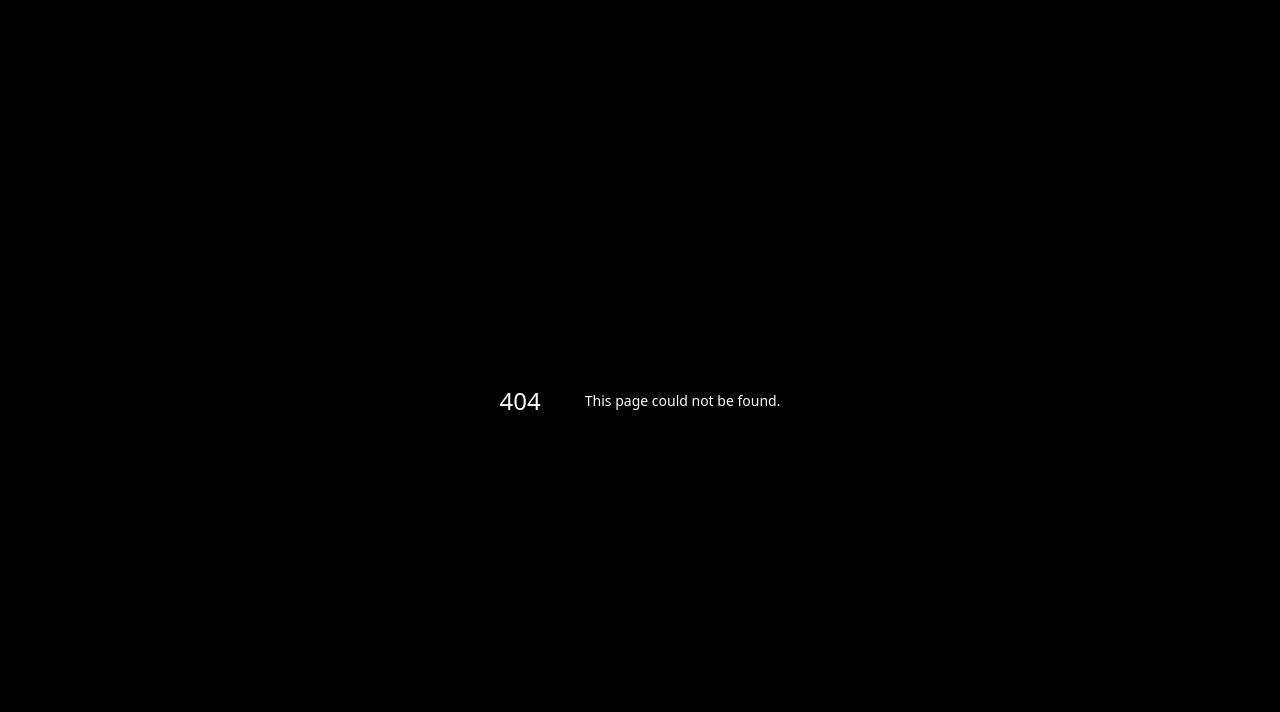
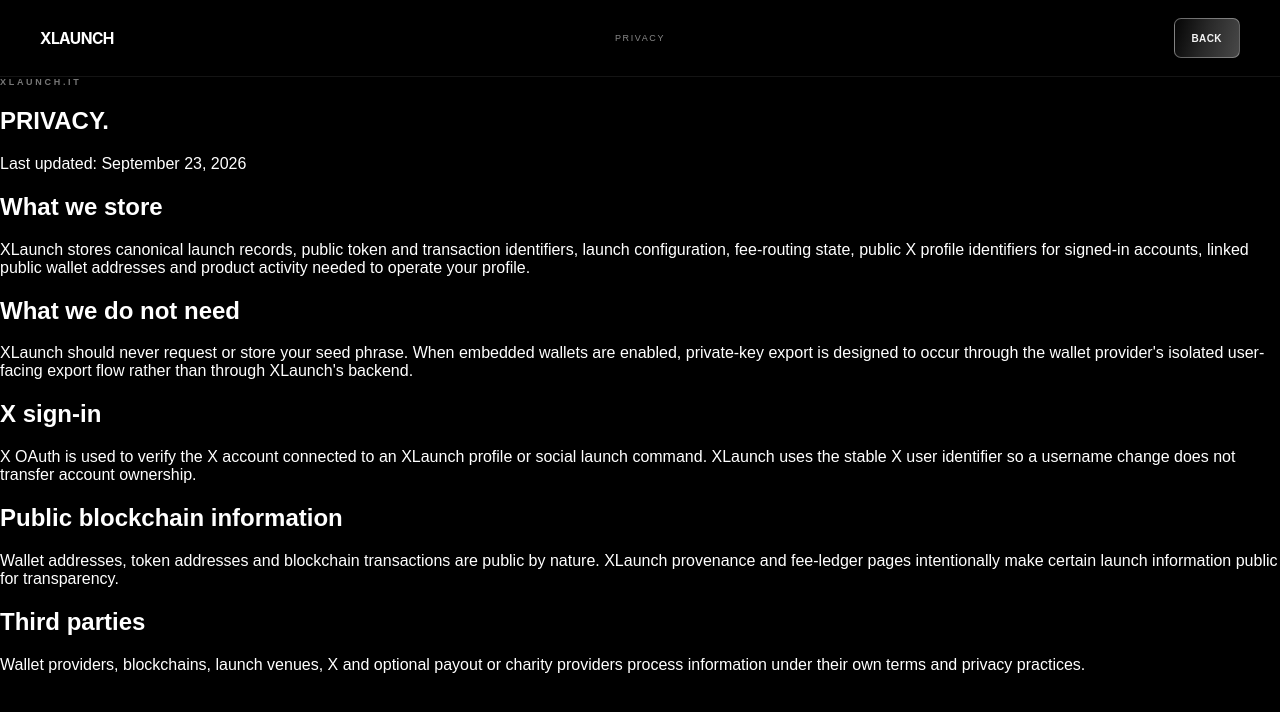
Before and after one commit to shawkkkkk/xlaunch, a Next.js app: page /privacy in a window 1280 px wide. Before the commit this address had no page. Shown: the top 712 px of the page. Built offline with nearby package versions, Linux system fonts and the light colour scheme.

Commit message:
Add XLaunch public trust pages

```diff
--- /dev/null
+++ b/src/app/privacy/page.tsx
@@ -0,0 +1,53 @@
+export default function PrivacyPage() {
+  return (
+    <main className="legalPage">
+      <nav>
+        <a className="logo" href="/">XLAUNCH</a>
+        <div className="navRule">PRIVACY</div>
+        <a className="wallet tokenBack" href="/">BACK</a>
+      </nav>
+      <article>
+        <div className="sectionLabel">XLAUNCH.IT</div>
+        <h1>PRIVACY.</h1>
+        <p className="legalUpdated">Last updated: September 23, 2026</p>
+
+        <h2>What we store</h2>
+        <p>
+          XLaunch stores canonical launch records, public token and transaction
+          identifiers, launch configuration, fee-routing state, public X profile
+          identifiers for signed-in accounts, linked public wallet addresses and
+          product activity needed to operate your profile.
+        </p>
+
+        <h2>What we do not need</h2>
+        <p>
+          XLaunch should never request or store your seed phrase. When embedded
+          wallets are enabled, private-key export is designed to occur through the
+          wallet provider&apos;s isolated user-facing export flow rather than through
+          XLaunch&apos;s backend.
+        </p>
+
+        <h2>X sign-in</h2>
+        <p>
+          X OAuth is used to verify the X account connected to an XLaunch profile or
+          social launch command. XLaunch uses the stable X user identifier so a
+          username change does not transfer account ownership.
+        </p>
+
+        <h2>Public blockchain information</h2>
+        <p>
+          Wallet addresses, token addresses and blockchain transactions are public by
+          nature. XLaunch provenance and fee-ledger pages intentionally make certain
+          launch information public for transparency.
+        </p>
+
+        <h2>Third parties</h2>
+        <p>
+          Wallet providers, blockchains, launch venues, X and optional payout or
+          charity providers process information under their own terms and privacy
+          practices.
+        </p>
+      </article>
+    </main>
+  );
+}
```
